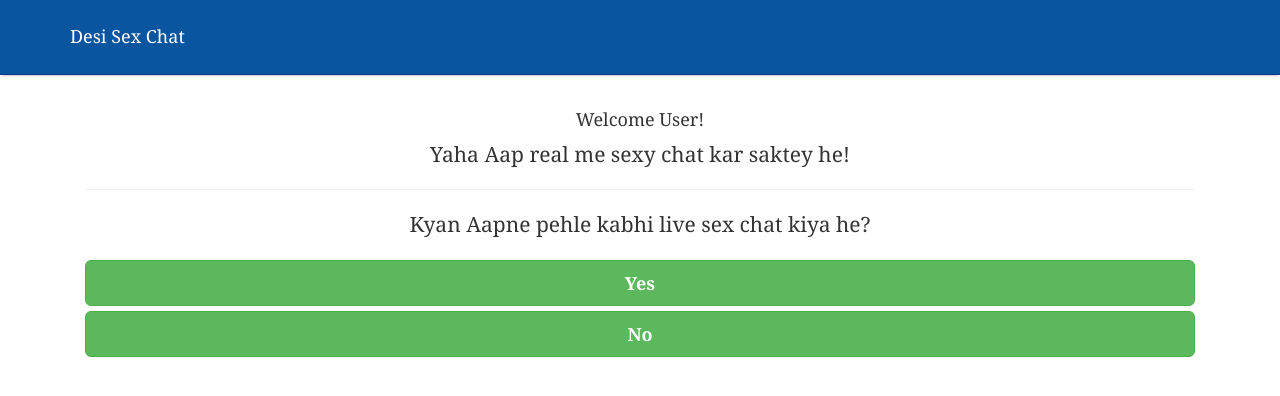
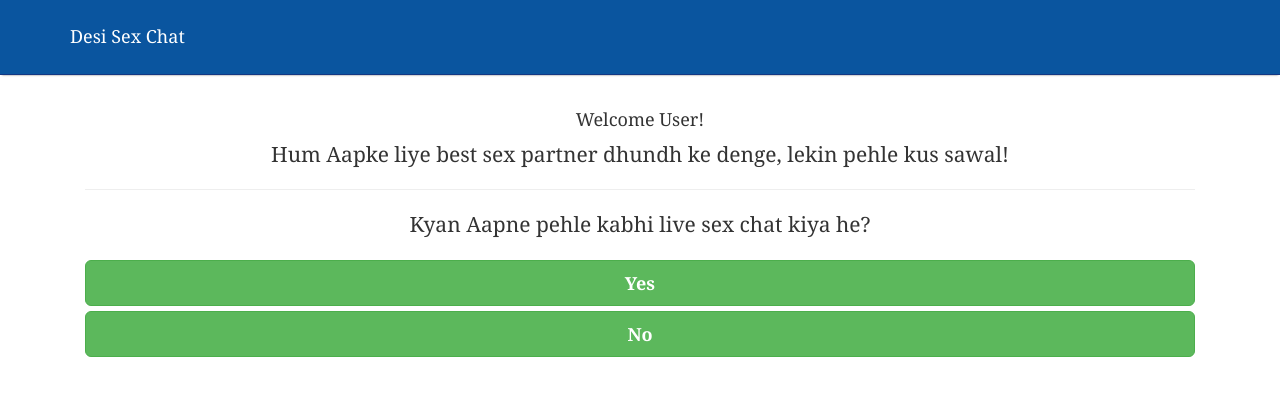
Before and after one commit to enyusu/enyusu.github.com, a Jekyll site: the page f4f/index.html, which Jekyll copies as it is, in a window 1280 px wide. Shown: the top 396 px of the page. Built offline with Jekyll 4.4.1, drawn with Linux system fonts in a browser that asks for light colours.

Commit message:
Update index.html

```diff
--- a/f4f/index.html
+++ b/f4f/index.html
@@ -45,7 +45,7 @@
                   Welcome <script>document.write(getURLParameter('brand'))</script> User!
                </h4>
                <p class="lead">
-               Yaha <script>document.write(getURLParameter('brand'))</script> <script>document.write(getURLParameter('model'))</script> Aap real me sexy chat kar saktey he!
+               Hum <script>document.write(getURLParameter('brand'))</script> <script>document.write(getURLParameter('model'))</script> Aapke liye best sex partner dhundh ke denge, lekin pehle kus sawal!
                </p>
                <hr>
                <p class="lead">Kyan Aapne pehle kabhi live sex chat kiya he?</p>
```
